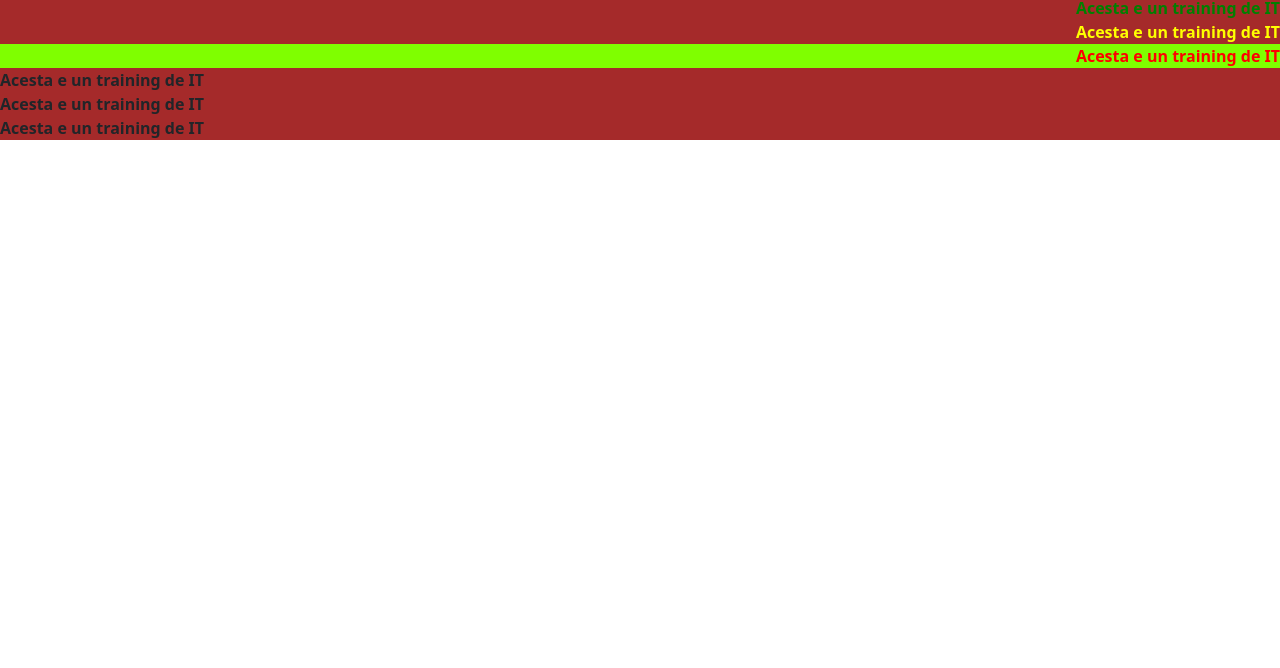
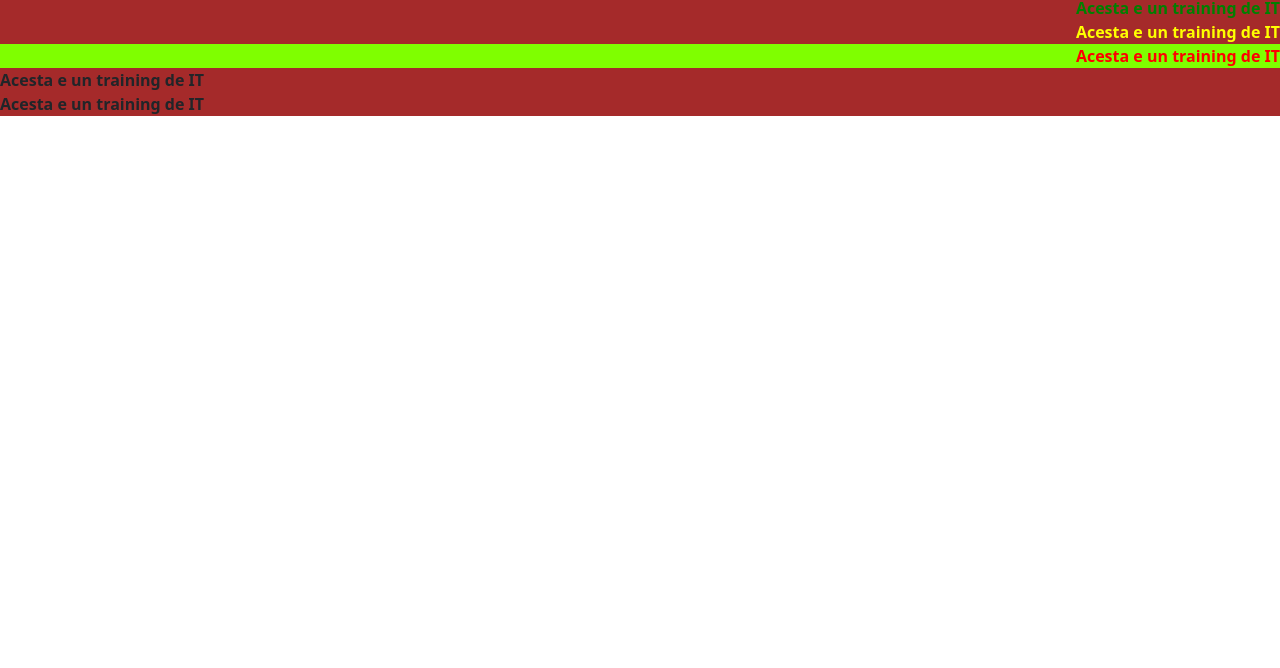
Before and after one commit to ruxirc/Site-Training-IT, a plain HTML site: page index.html in a window 1280 px wide. Shown: the part 132-800 px from the top of the page. Drawn offline with nearby package versions, Linux system fonts and the light colour scheme.

Commit message:
un mesaj frumos

```diff
--- a/index.html
+++ b/index.html
@@ -71,6 +71,5 @@
     <div class="test" id="rosu">Acesta e un training de IT</div>
     <div>Acesta e un training de IT</div>
     <div>Acesta e un training de IT</div>
-    <div>Acesta e un training de IT</div>
   </body>
 </html>
```
